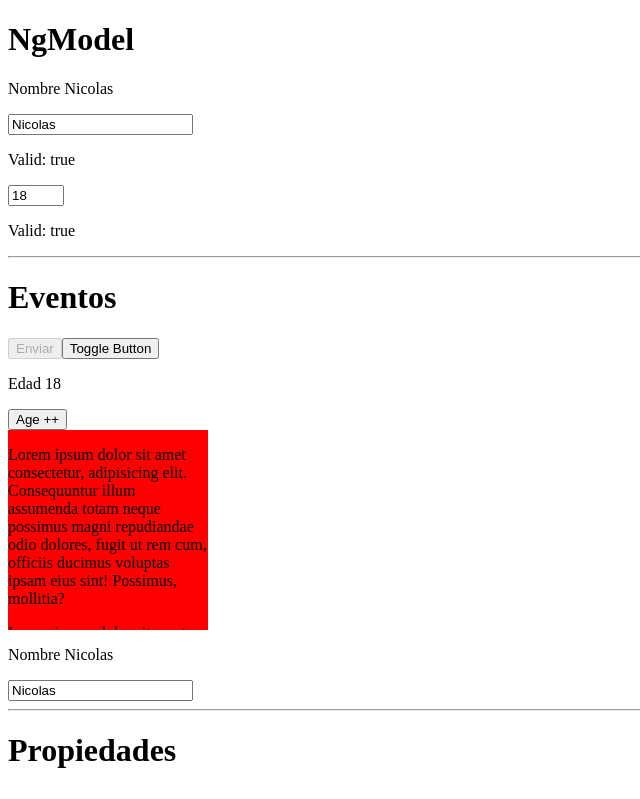
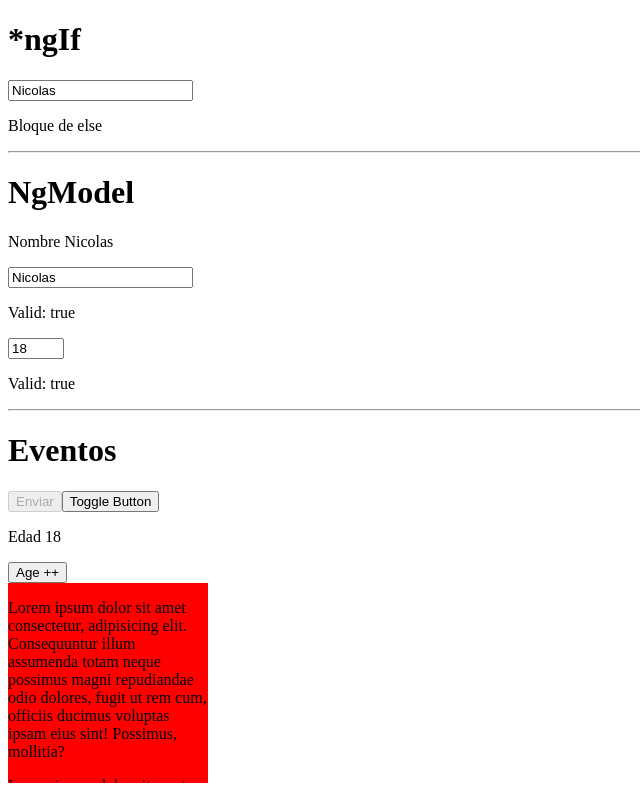
Before and after one commit to ALandazabal/Fundamentos-de-Angular-Platzi, an Angular app: page / in a window 1280 px wide. Shown: the top 799 px of the page, without its empty margins (0-640 px from the left). Built offline with nearby package versions, Linux system fonts and the light colour scheme.

Commit message:
Estructura de control if-else

```diff
--- a/src/app/app.component.html
+++ b/src/app/app.component.html
@@ -1,12 +1,19 @@
+<h1>*ngIf</h1>
+<input type="text" required [(ngModel)]="person.name">
+<p *ngIf="person.name === 'nicolas'">Soy Nicolas</p>
+<p *ngIf="person.name === 'julian' && person.age === 18; else elseBlock">Soy Julian</p>
+<ng-template #elseBlock>
+    <p>Bloque de else</p>
+</ng-template>
+
+
+<hr>
 <h1>NgModel</h1>
 <p>Nombre {{person.name}}</p>
 <input type="text" required #nameInput="ngModel" [(ngModel)]="person.name">
 <p>Valid: {{ nameInput.valid }}</p>
 <input type="number" max="18" min="10" required #ageInput="ngModel" [(ngModel)]="person.age">
 <p>Valid: {{ ageInput.valid }}</p>
-
-
-
 <hr>
 <h1>Eventos</h1>
 <button [disabled]="btnDisabled">Enviar</button>
```
